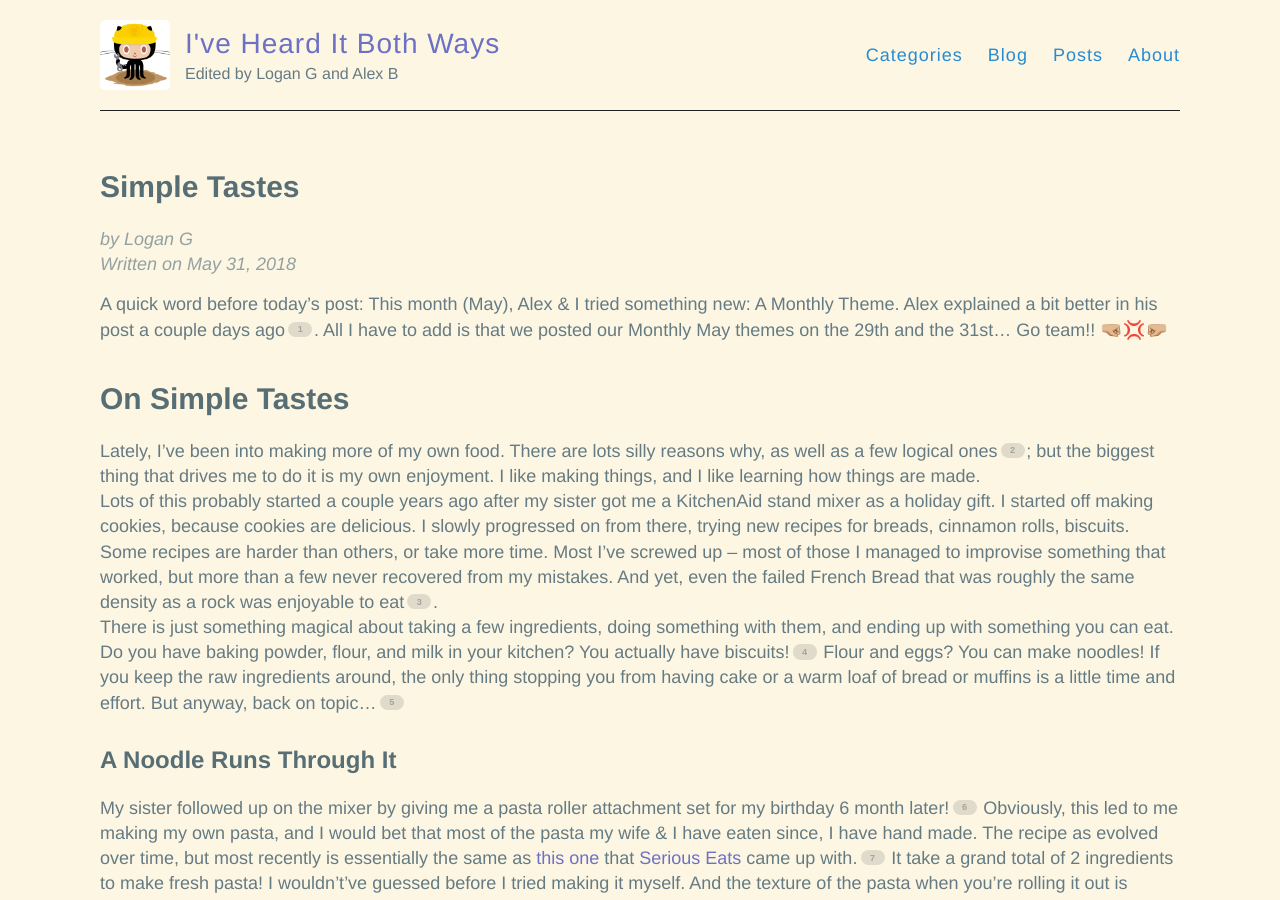
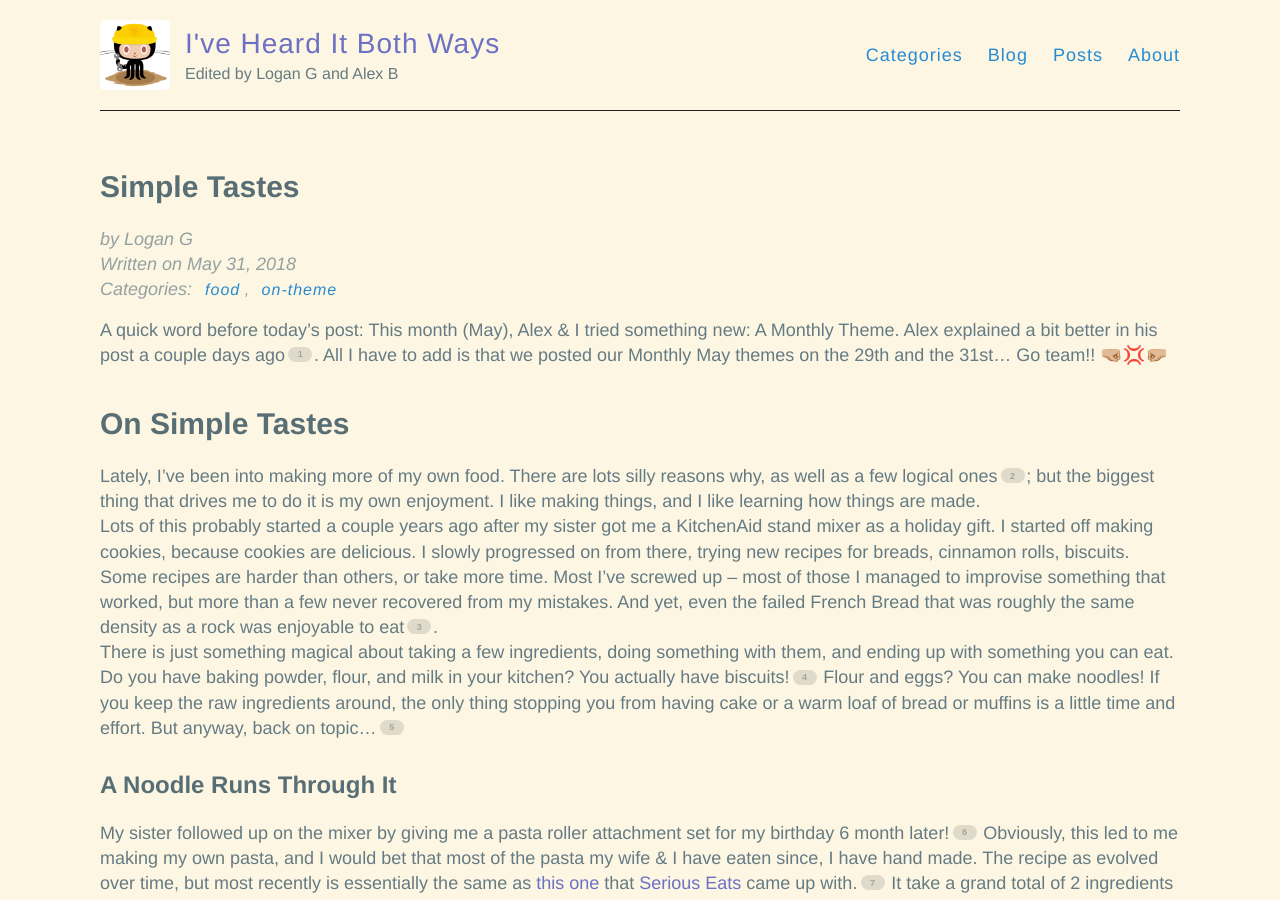
Before and after one commit to hencefarthing/hencefarthing.github.io, a Jekyll site: the page built from _posts/2018/05/2018-05-31-Simple-Tastes.md, in a window 1280 px wide and 900 px high. Built offline with Jekyll 4.4.1, drawn with Linux system fonts in a browser that asks for light colours; comment, search, counter and statistics services are not loaded.

Commit message:
#2 - adding categories to individual posts

```diff
--- a/_layouts/post.html
+++ b/_layouts/post.html
@@ -10,11 +10,11 @@ layout: default
         Written on {{ page.date | date: "%B %e, %Y" }}
     </div>
 
-    {% if post.categories.size > 0 %}
+    {% if page.categories.size > 0 %}
     <div class="categories">
         <span>Categories:</span>
         <span class="category-list">
-            {% for category in post.categories %}
+            {% for category in page.categories %}
             <a href="{{ site.baseurl }}/categories/{{category}}" class="category">{{ category }}</a>
                 {% if forloop.rindex > 1 %}
                 <span>,</span>
```
